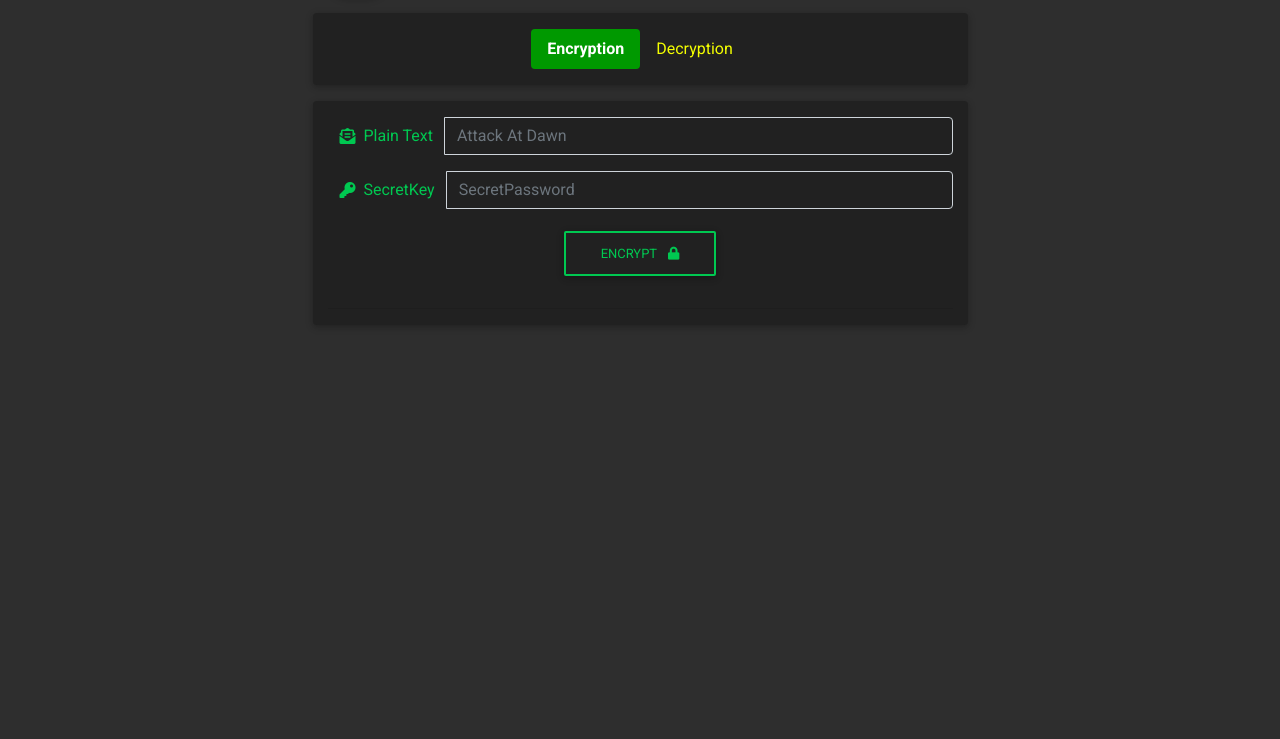
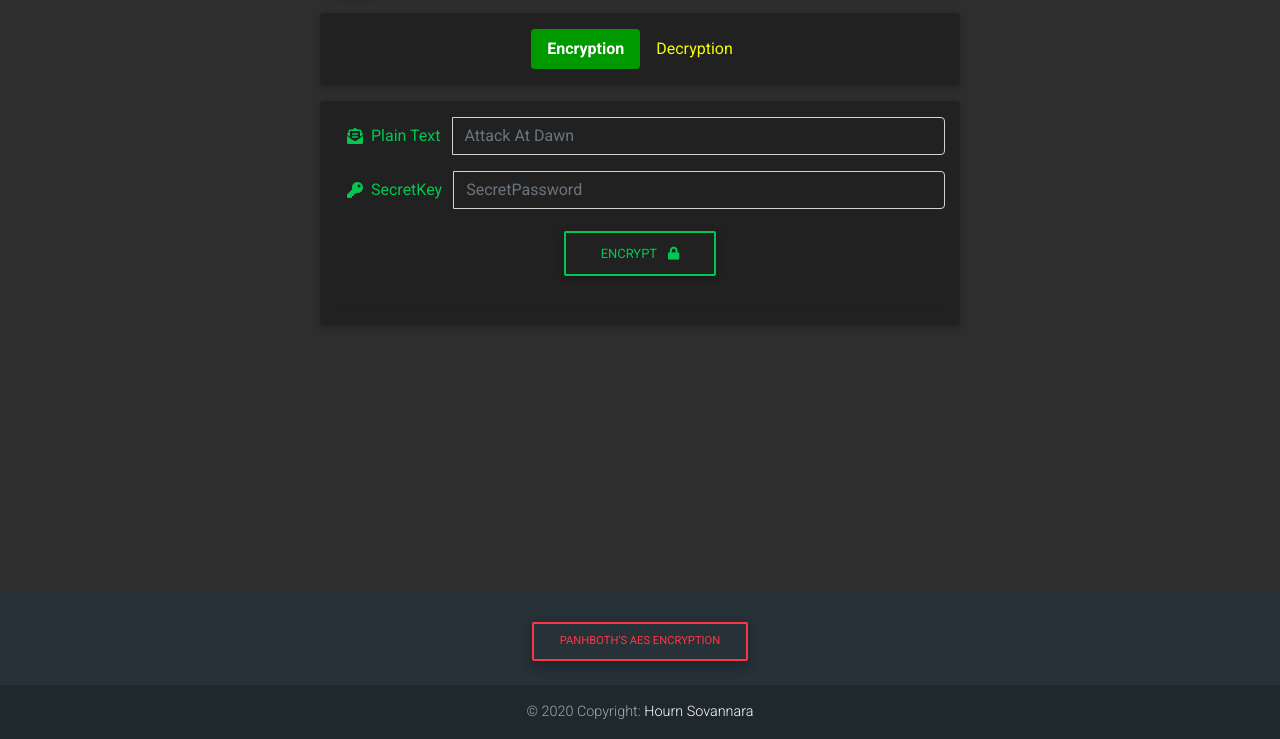
Before and after one commit to CrimsonPiZza/RC4_Implementation, a website: page src/index.html in a window 1280 px wide. Shown: the part 61-800 px from the top of the page. Drawn offline with nearby package versions, Linux system fonts and the light colour scheme; files whose address does not match are found by name.

Commit message:
Update index.html

```diff
--- a/src/index.html
+++ b/src/index.html
@@ -41,6 +41,7 @@
     </head>
     <body class="elegant-color">
 
+        <div class="container-fluid">
             <h1 class="text-success text-center font-weight-bold mt-2 mb-2"><span class="badge badge-pill bg-success mr-2"><i class="fas fa-lock" aria-hidden="true"></i></span>RC4 Algorithm Implementation</h1>
 
             <div class="row mt-3">
@@ -116,6 +117,31 @@
                     </div>
                 </div>
             </div>
+        </div>
+
+        <!-- Footer -->
+        <footer class="page-footer fixed-bottom font-small special-color-dark pt-4">
+
+            <!-- Footer Elements -->
+            <div class="container">
+
+            <!--Grid row-->
+            <div class="container-fluid text-center">
+                <a class="btn btn-outline-danger btn-md active mb-4" role="button" aria-pressed="true">PanhBoth's AES Encryption</a>
+            </div>
+            <!--Grid row-->
+
+            </div>
+            <!-- Footer Elements -->
+
+            <!-- Copyright -->
+            <div class="footer-copyright text-center py-3">© 2020 Copyright:
+            <a href="https://www.facebook.com/crimson.pizza"> Hourn Sovannara</a>
+            </div>
+            <!-- Copyright -->
+
+        </footer>
+        <!-- Footer -->
 
         <script src="lodash.js"></script>
         <script src="KSA.js"></script>
```
Lines whose indentation alone changed are shown as unchanged.
